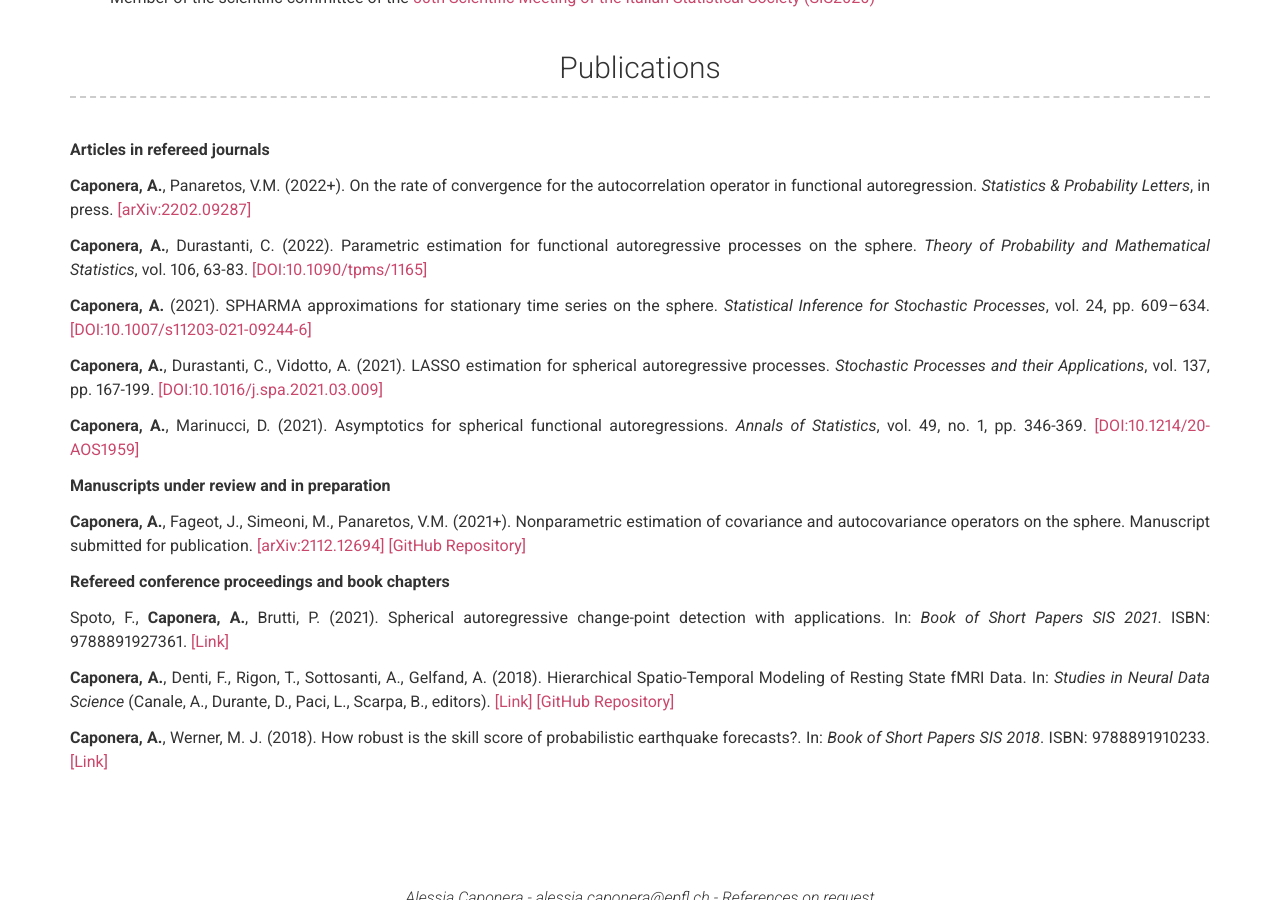
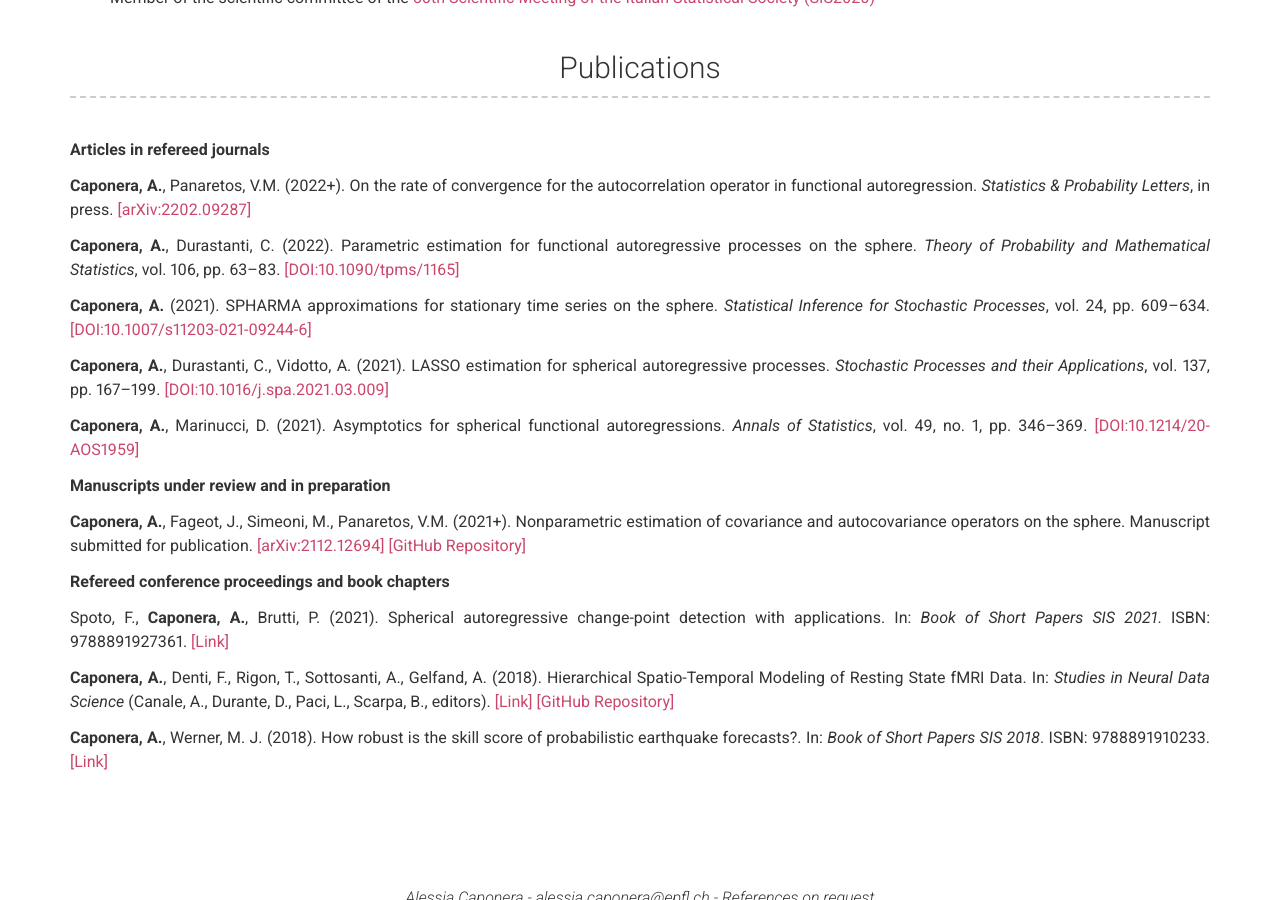
Before and after one commit to alessiacaponera/alessiacaponera.github.io, a Jekyll site: the page built from index.md, in a window 1280 px wide and 900 px high, scrolled down 2000 px. Built offline with Jekyll 4.4.1, drawn with Linux system fonts in a browser that asks for light colours.

Commit message:
Update _config.yml

```diff
--- a/_config.yml
+++ b/_config.yml
@@ -63,13 +63,13 @@ more_content: |
 
     **Caponera, A.**, Panaretos, V.M. (2022+). On the rate of convergence for the autocorrelation operator in functional autoregression. *Statistics & Probability Letters*, in press. [[arXiv:2202.09287]](https://arxiv.org/pdf/2202.09287.pdf)
 
-    **Caponera, A.**, Durastanti, C. (2022). Parametric estimation for functional autoregressive processes on the sphere. *Theory of Probability and Mathematical Statistics*, vol. 106, 63-83. [[DOI:10.1090/tpms/1165]](https://doi.org/10.1090/tpms/1165)
+    **Caponera, A.**, Durastanti, C. (2022). Parametric estimation for functional autoregressive processes on the sphere. *Theory of Probability and Mathematical Statistics*, vol. 106, pp. 63--83. [[DOI:10.1090/tpms/1165]](https://doi.org/10.1090/tpms/1165)
 
-    **Caponera, A.** (2021). SPHARMA approximations for stationary time series on the sphere. *Statistical Inference for Stochastic Processes*, vol. 24, pp. 609–634. [[DOI:10.1007/s11203-021-09244-6]](https://doi.org/10.1007/s11203-021-09244-6)
+    **Caponera, A.** (2021). SPHARMA approximations for stationary time series on the sphere. *Statistical Inference for Stochastic Processes*, vol. 24, pp. 609--634. [[DOI:10.1007/s11203-021-09244-6]](https://doi.org/10.1007/s11203-021-09244-6)
 
-    **Caponera, A.**, Durastanti, C., Vidotto, A. (2021). LASSO estimation for spherical autoregressive processes. *Stochastic Processes and their Applications*, vol. 137, pp. 167-199. [[DOI:10.1016/j.spa.2021.03.009]](https://doi.org/10.1016/j.spa.2021.03.009)
+    **Caponera, A.**, Durastanti, C., Vidotto, A. (2021). LASSO estimation for spherical autoregressive processes. *Stochastic Processes and their Applications*, vol. 137, pp. 167--199. [[DOI:10.1016/j.spa.2021.03.009]](https://doi.org/10.1016/j.spa.2021.03.009)
 
-    **Caponera, A.**, Marinucci, D. (2021). Asymptotics for spherical functional autoregressions. *Annals of Statistics*, vol. 49, no. 1, pp. 346-369. [[DOI:10.1214/20-AOS1959]](https://doi.org/10.1214/20-AOS1959)
+    **Caponera, A.**, Marinucci, D. (2021). Asymptotics for spherical functional autoregressions. *Annals of Statistics*, vol. 49, no. 1, pp. 346--369. [[DOI:10.1214/20-AOS1959]](https://doi.org/10.1214/20-AOS1959)
 
     **Manuscripts under review and in preparation**
 
```
